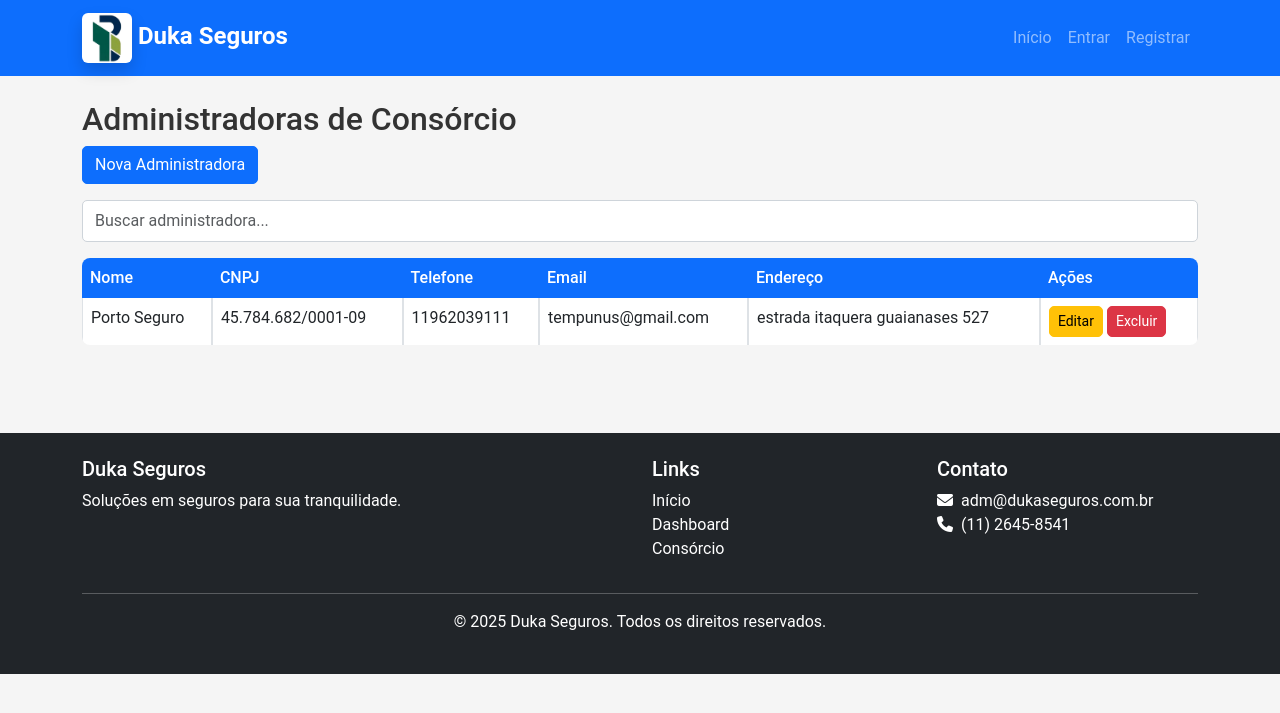
After one commit to tempunus/Duka_Seguros, a Django app: page /administradora/lista/ in a window 1280 px wide. The commit adds this page. Shown: the top 713 px of the page. Run offline with Django 5.2, Linux system fonts and the light colour scheme; data comes from the database, SQL or seed files in the repository.

Commit message:
Atualização 03/06/25

```diff
--- a/core/admin.py
+++ b/core/admin.py
@@ -1,5 +1,9 @@
 from django.contrib import admin
-from .models import Consorcio
+from .models import Consorcio, AdministradoraConsorcio
+
+
+
+admin.site.register(AdministradoraConsorcio)
 
 @admin.register(Consorcio)
 class ConsorcioAdmin(admin.ModelAdmin):
--- a/core/models.py
+++ b/core/models.py
@@ -2,6 +2,16 @@ from django.db import models
 from django.contrib.auth.models import User
 from django.utils import timezone
 from django import forms
+
+
+class Atividade(models.Model):
+    usuario = models.ForeignKey(User, on_delete=models.CASCADE)
+    descricao = models.CharField(max_length=255)
+    data_hora = models.DateTimeField(auto_now_add=True)
+
+    def __str__(self):
+        return f"{self.usuario.username} - {self.descricao} ({self.data_hora})"
+
 
 
 class Cliente(models.Model):
@@ -203,7 +213,7 @@ class Consorcio(models.Model):
     ]
 
     cliente = models.ForeignKey('Cliente', on_delete=models.CASCADE, related_name='consorcios')
-    administradora = models.CharField(max_length=200)
+    administradora = models.ForeignKey('AdministradoraConsorcio', on_delete=models.CASCADE)
     tipo = models.CharField(max_length=20, choices=TIPO_CHOICES)
     grupo = models.CharField(max_length=50, blank=True, null=True)
     cota = models.CharField(max_length=50, blank=True, null=True)
@@ -237,3 +247,14 @@ class Consorcio(models.Model):
         verbose_name = 'Consórcio'
         verbose_name_plural = 'Consórcios'
         ordering = ['-data_adesao']
+
+
+class AdministradoraConsorcio(models.Model):
+    nome = models.CharField(max_length=100)
+    cnpj = models.CharField(max_length=18, unique=True)
+    telefone = models.CharField(max_length=15, blank=True, null=True)
+    email = models.EmailField(blank=True, null=True)
+    endereco = models.CharField(max_length=200, blank=True, null=True)
+
+    def __str__(self):
+        return self.nome
--- a/core/urls.py
+++ b/core/urls.py
@@ -47,11 +47,12 @@ urlpatterns = [
     # URLs para Consorcio
     path('consorcios/', views.consorcio_lista, name='consorcio_lista'),
     path('consorcios/novo/', views.consorcio_novo, name='consorcio_novo'),
-
     path('consorcios/<int:pk>/', views.consorcio_detalhe, name='consorcio_detalhe'),
-
     path('consorcios/<int:pk>/editar/', views.consorcio_editar, name='consorcio_editar'),
     path('consorcios/<int:pk>/excluir/', views.consorcio_excluir, name='consorcio_excluir'),
-
+    path('administradora/nova/', views.administradora_nova, name='administradora_nova'),
+    path('administradora/lista/', views.administradora_lista, name='administradora_lista'),
+    path('administradora/<int:pk>/editar/', views.administradora_editar, name='administradora_editar'),
+    path('administradora/<int:pk>/excluir/', views.administradora_excluir, name='administradora_excluir'),
 
 ]
--- a/core/views.py
+++ b/core/views.py
@@ -5,9 +5,16 @@ from django.contrib import messages
 from django.core.paginator import Paginator
 from django.db.models import Q
 from .models import Cliente, Seguradora, Produto, Apolice, Pagamento, Consorcio
-from .forms import ClienteForm, SeguradoraForm, ProdutoForm, ApoliceForm, PagamentoForm, ConsorcioForm
+from .forms import ClienteForm, SeguradoraForm, ProdutoForm, ApoliceForm, PagamentoForm, ConsorcioForm, AdministradoraConsorcioForm, AdministradoraConsorcio
 from django.views.generic import CreateView
 from django.urls import reverse_lazy
+from .models import Atividade
+
+def dashboard(request):
+    atividades = Atividade.objects.filter(usuario=request.user).order_by('-data_hora')[:5]
+    print("Atividades no contexto:", atividades)  # Só para debug
+    return render(request, 'dashboard.html', {'atividades': atividades})
+
 
 def home(request):
     """Página inicial do site"""
@@ -349,3 +356,42 @@ class ConsorcioCreateView(CreateView):
         if self.request.GET.get('cliente'):
             form.fields['cliente'].disabled = True
         return form
+
+
+@login_required
+def administradora_nova(request):
+    if request.method == 'POST':
+        form = AdministradoraConsorcioForm(request.POST)
+        if form.is_valid():
+            form.save()
+            messages.success(request, 'Administradora de consórcio cadastrada com sucesso!')
+            return redirect('administradora_lista')
+    else:
+        form = AdministradoraConsorcioForm()
+    return render(request, 'core/administradora_form.html', {'form': form})
+
+def administradora_lista(request):
+    from .models import AdministradoraConsorcio
+    administradoras = AdministradoraConsorcio.objects.all()
+    return render(request, 'core/administradora_lista.html', {'administradoras': administradoras})
+
+def administradora_editar(request, pk):
+    adm = get_object_or_404(AdministradoraConsorcio, pk=pk)
+    if request.method == 'POST':
+        form = AdministradoraConsorcioForm(request.POST, instance=adm)
+        if form.is_valid():
+            form.save()
+            messages.success(request, 'Administradora atualizada com sucesso!')
+            return redirect('administradora_lista')
+    else:
+        form = AdministradoraConsorcioForm(instance=adm)
+    return render(request, 'core/administradora_form.html', {'form': form, 'editar': True})
+
+
+def administradora_excluir(request, pk):
+    adm = get_object_or_404(AdministradoraConsorcio, pk=pk)
+    if request.method == 'POST':
+        adm.delete()
+        messages.success(request, 'Administradora excluída com sucesso!')
+        return redirect('administradora_lista')
+    return render(request, 'core/administradora_confirm_delete.html', {'adm': adm})
--- a/templates/base.html
+++ b/templates/base.html
@@ -54,14 +54,14 @@
 
                     <!-- Dropdown consórcios -->
                     <li class="nav-item dropdown">
-                        <a class="nav-link dropdown-toggle" href="#" id="servicosDropdown" role="button" data-bs-toggle="dropdown">
+                        <a class="nav-link dropdown-toggle" href="#" id="consorcioDropdown" role="button" data-bs-toggle="dropdown">
                             Consórcio
                         </a>
                         <ul class="dropdown-menu">
-
                             <li><a class="dropdown-item" href="{% url 'cliente_novo' %}">Cliente</a></li>
                             <li><a class="dropdown-item" href="{% url 'consorcio_novo' %}">Novo Consórcio</a></li>
                             <li><a class="dropdown-item" href="{% url 'consorcio_lista' %}">Listagem</a></li>
+                            <li><a class="dropdown-item" href="{% url 'administradora_lista' %}">Administradoras</a></li>
                         </ul>
                     </li>
 
--- /dev/null
+++ b/templates/core/administradora_lista.html
@@ -0,0 +1,56 @@
+{% extends 'base.html' %}
+
+{% block title %}Administradoras{% endblock %}
+
+{% block content %}
+<div class="container">
+    <h2>Administradoras de Consórcio</h2>
+    <a href="{% url 'administradora_nova' %}" class="btn btn-primary mb-3">Nova Administradora</a>
+    <input id="busca" class="form-control mb-3" type="text" placeholder="Buscar administradora...">
+
+    <table class="table table-bordered table-hover">
+        <thead>
+            <tr>
+                <th>Nome</th>
+                <th>CNPJ</th>
+                <th>Telefone</th>
+                <th>Email</th>
+                <th>Endereço</th>
+                <th>Ações</th>
+            </tr>
+        </thead>
+        <tbody id="tabela-administradoras">
+            {% for adm in administradoras %}
+            <tr>
+                <td>{{ adm.nome }}</td>
+                <td>{{ adm.cnpj }}</td>
+                <td>{{ adm.telefone }}</td>
+                <td>{{ adm.email }}</td>
+                <td>{{ adm.endereco }}</td>
+                <td>
+                    <a href="{% url 'administradora_editar' adm.pk %}" class="btn btn-sm btn-warning">Editar</a>
+                    <a href="{% url 'administradora_excluir' adm.pk %}" class="btn btn-sm btn-danger">Excluir</a>
+                </td>
+            </tr>
+            {% empty %}
+            <tr>
+                <td colspan="6">Nenhuma administradora cadastrada.</td>
+            </tr>
+            {% endfor %}
+        </tbody>
+    </table>
+
+    <script>
+        document.getElementById('busca').addEventListener('input', function () {
+            let filtro = this.value.toLowerCase();
+            let linhas = document.querySelectorAll('#tabela-administradoras tr');
+
+            linhas.forEach(linha => {
+                let texto = linha.textContent.toLowerCase();
+                linha.style.display = texto.includes(filtro) ? '' : 'none';
+            });
+        });
+    </script>
+
+</div>
+{% endblock %}
```
Also changed, not shown: core/forms.py (+44 -1 lines), templates/core/administradora_confirm_delete.html (added, +13 -0 lines), templates/core/administradora_form.html (added, +15 -0 lines), templates/core/consorcio_detalhe.html (+19 -10 lines), templates/core/dashboard.html (+28 -1 lines), core/migrations/0002_administradoraconsorcio.py (added), core/migrations/0003_alter_consorcio_administradora.py (added), core/migrations/0004_atividade.py (added), db.sqlite3.
